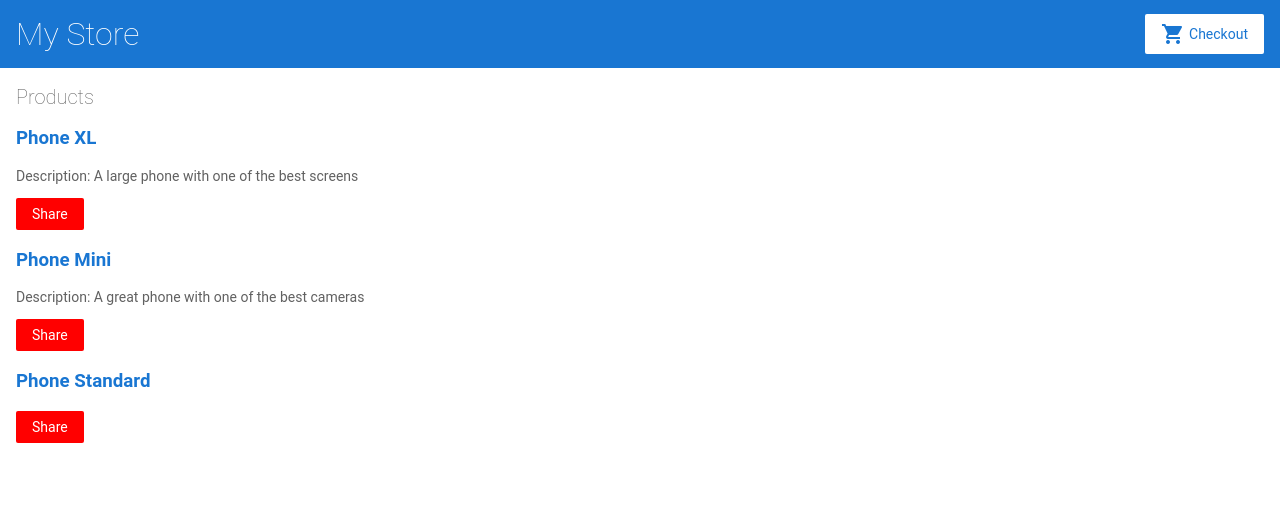
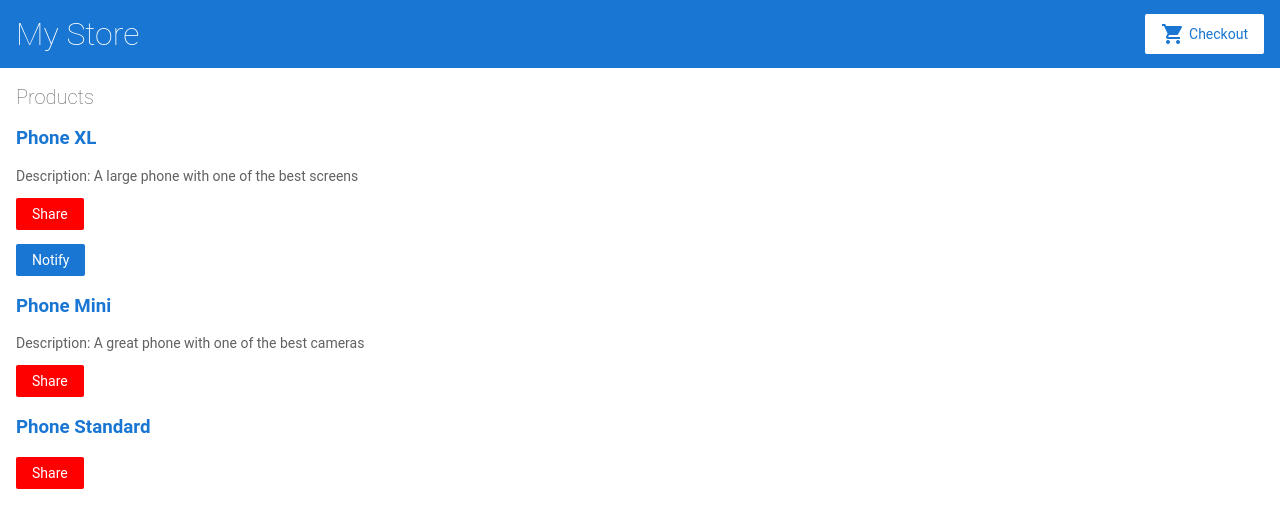
Before and after one commit to jjaviles2010/angular-prj, an Angular app: page / in a window 1280 px wide. Shown: the top 528 px of the page. Built offline with nearby package versions, Linux system fonts and the light colour scheme.

Commit message:
Criando componente do botao Notify.

```diff
--- a/src/app/app.module.ts
+++ b/src/app/app.module.ts
@@ -6,6 +6,7 @@
 import { AppComponent } from './app.component';
 import { TopBarComponent } from './top-bar/top-bar.component';
 import { ProductListComponent } from './product-list/product-list.component';
+import { ProductAlertsComponent } from './product-alerts/product-alerts.component';
 
 @NgModule({
   imports: [
@@ -18,7 +19,8 @@
   declarations: [
     AppComponent,
     TopBarComponent,
-    ProductListComponent
+    ProductListComponent,
+    ProductAlertsComponent
   ],
   bootstrap: [ AppComponent ]
 })
--- /dev/null
+++ b/src/app/product-alerts/product-alerts.component.html
@@ -0,0 +1,5 @@
+ <p *ngIf="product.price > 700">
+  <button>
+      Notify
+  </button>
+</p>
--- /dev/null
+++ b/src/app/product-alerts/product-alerts.component.ts
@@ -0,0 +1,18 @@
+import { Component, OnInit } from '@angular/core';
+import { Input } from '@angular/core';
+
+@Component({
+  selector: 'app-product-alerts',
+  templateUrl: './product-alerts.component.html',
+  styleUrls: ['./product-alerts.component.css']
+})
+export class ProductAlertsComponent implements OnInit {
+
+  @Input() product;
+
+  constructor() { }
+
+  ngOnInit() {
+  }
+
+}
--- a/src/app/product-list/product-list.component.html
+++ b/src/app/product-list/product-list.component.html
@@ -13,6 +13,10 @@
   <button (click)="share()">
     Share
   </button>
+
+  <app-product-alerts [product] ="product">
+  </app-product-alerts>
+
 </div>
 <!--
 Copyright Google LLC. All Rights Reserved.
```
Also changed, not shown: src/app/product-alerts/product-alerts.component.css (added).
